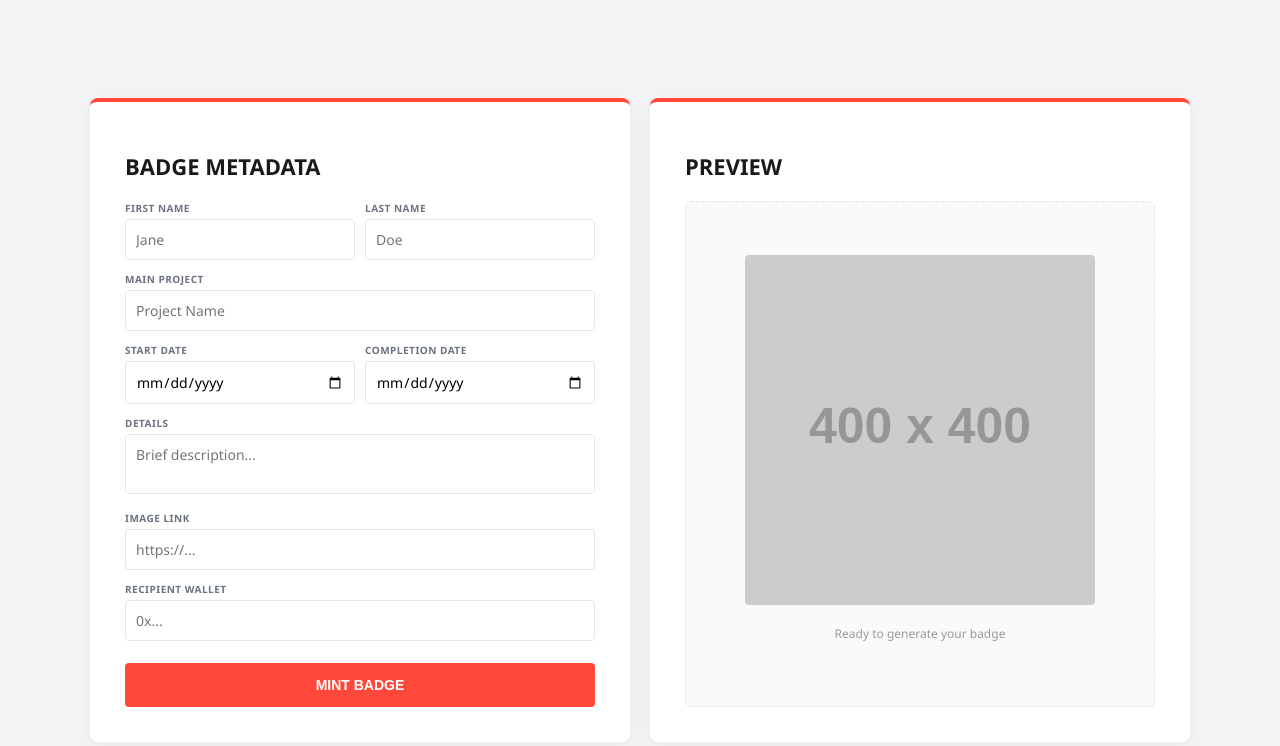
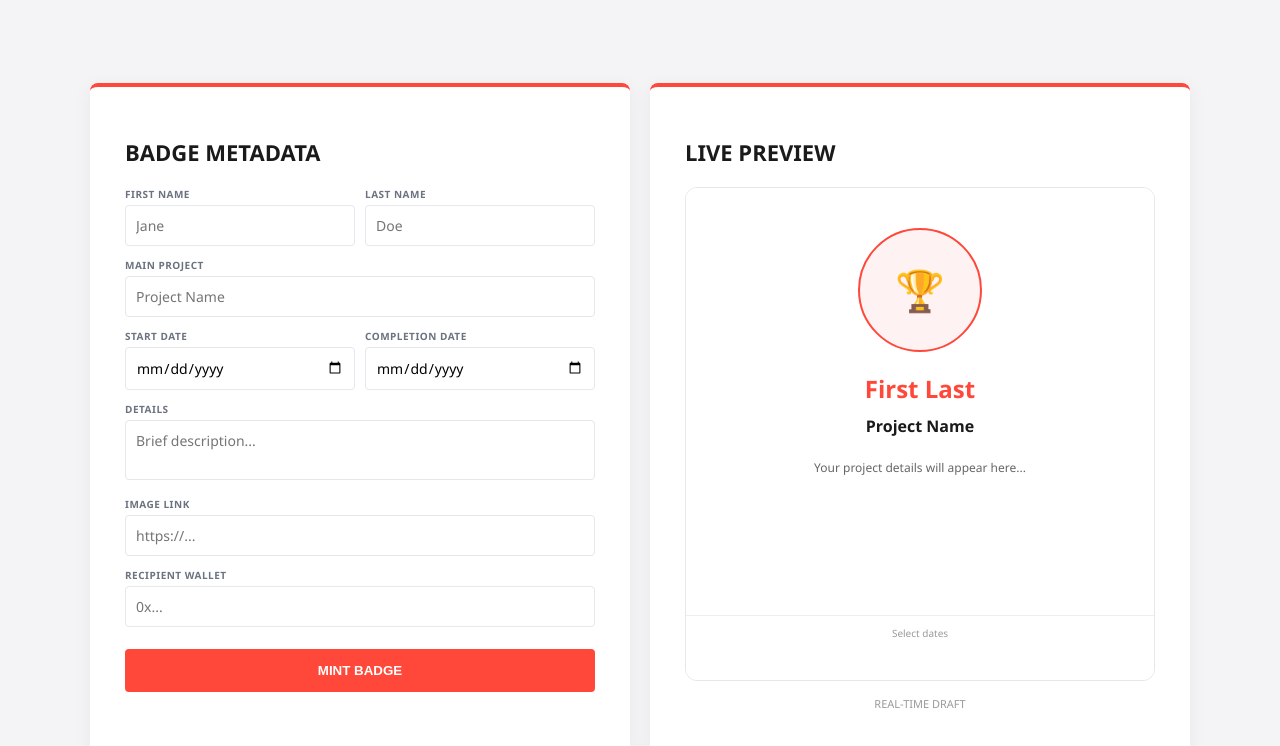
Before and after one commit to 1Seirak/badge-app, a Next.js app: page / in a window 1280 px wide. Shown: the top 746 px of the page. Built offline with nearby package versions, Linux system fonts and the light colour scheme.

Commit message:
feat: restore live dynamic preview

```diff
--- a/app/page.js
+++ b/app/page.js
@@ -50,63 +50,29 @@ export default function Home() {
   };
 
   const inputStyle = {
-    width: "100%",
-    padding: "10px",
-    borderRadius: "4px",
-    border: `1px solid ${colors.border}`,
-    marginBottom: "12px",
-    fontSize: "14px",
-    fontFamily: "inherit",
-    boxSizing: "border-box"
+    width: "100%", padding: "10px", borderRadius: "4px", border: `1px solid ${colors.border}`,
+    marginBottom: "12px", fontSize: "14px", fontFamily: "inherit", boxSizing: "border-box"
   };
 
   const labelStyle = {
-    display: "block",
-    fontSize: "10px",
-    fontWeight: "700",
-    color: "#6b7280",
-    textTransform: "uppercase",
-    marginBottom: "4px",
-    letterSpacing: "0.5px"
+    display: "block", fontSize: "10px", fontWeight: "700", color: "#6b7280",
+    textTransform: "uppercase", marginBottom: "4px", letterSpacing: "0.5px"
   };
 
-  // Style commun pour les deux colonnes (Formulaire et Badge)
   const columnCardStyle = {
-    flex: "1",
-    backgroundColor: colors.card,
-    padding: "35px",
-    borderRadius: "8px",
-    boxShadow: "0 4px 20px rgba(0,0,0,0.05)",
-    borderTop: `4px solid ${colors.elcaRed}`,
-    minHeight: "550px", // Pour que les deux colonnes aient la même taille
-    display: "flex",
-    flexDirection: "column"
+    flex: "1", backgroundColor: colors.card, padding: "35px", borderRadius: "8px",
+    boxShadow: "0 4px 20px rgba(0,0,0,0.05)", borderTop: `4px solid ${colors.elcaRed}`,
+    minHeight: "600px", display: "flex", flexDirection: "column"
   };
 
   return (
-    <div style={{
-      backgroundColor: colors.background,
-      minHeight: "100vh",
-      display: "flex",
-      flexDirection: "column",
-      alignItems: "center",
-      justifyContent: "center",
-      fontFamily: "'Segoe UI', Roboto, sans-serif",
-      padding: "20px"
-    }}>
-      <div style={{
-        display: "flex",
-        gap: "20px",
-        maxWidth: "1100px",
-        width: "100%",
-        alignItems: "stretch" // Pour qu'elles fassent la même hauteur
-      }}>
+    <div style={{ backgroundColor: colors.background, minHeight: "100vh", display: "flex", alignItems: "center", justifyContent: "center", fontFamily: "'Segoe UI', Roboto, sans-serif", padding: "20px" }}>
+      <div style={{ display: "flex", gap: "20px", maxWidth: "1100px", width: "100%", alignItems: "stretch" }}>
 
-        {/* LEFT COLUMN: FORM */}
+        {/* LEFT: FORM */}
         <div style={columnCardStyle}>
           <h1 style={{ fontSize: "22px", fontWeight: "800", marginBottom: "20px", color: colors.dark }}>BADGE METADATA</h1>
-
-          <form onSubmit={handleSubmit} style={{ flex: 1 }}>
+          <form onSubmit={handleSubmit}>
             <div style={{ display: "flex", gap: "10px" }}>
               <div style={{ flex: 1 }}>
                 <label style={labelStyle}>First Name</label>
@@ -117,10 +83,8 @@ export default function Home() {
                 <input style={inputStyle} placeholder="Doe" onChange={(e) => setFormData({ ...formData, lastName: e.target.value })} required />
               </div>
             </div>
-
             <label style={labelStyle}>Main Project</label>
             <input style={inputStyle} placeholder="Project Name" onChange={(e) => setFormData({ ...formData, mainProject: e.target.value })} required />
-
             <div style={{ display: "flex", gap: "10px" }}>
               <div style={{ flex: 1 }}>
                 <label style={labelStyle}>Start Date</label>
@@ -131,67 +95,44 @@ export default function Home() {
                 <input type="date" style={inputStyle} onChange={(e) => setFormData({ ...formData, completionDate: e.target.value })} required />
               </div>
             </div>
-
             <label style={labelStyle}>Details</label>
             <textarea style={{ ...inputStyle, height: "60px", resize: "none" }} placeholder="Brief description..." onChange={(e) => setFormData({ ...formData, details: e.target.value })} required />
-
             <label style={labelStyle}>Image Link</label>
             <input style={inputStyle} placeholder="https://..." onChange={(e) => setFormData({ ...formData, imageLink: e.target.value })} required />
-
             <label style={labelStyle}>Recipient Wallet</label>
             <input style={inputStyle} placeholder="0x..." onChange={(e) => setFormData({ ...formData, recipientWallet: e.target.value })} required />
-
-            <button type="submit" disabled={loading} style={{
-              width: "100%",
-              padding: "14px",
-              backgroundColor: loading ? "#9ca3af" : colors.elcaRed,
-              color: "white",
-              border: "none",
-              borderRadius: "4px",
-              fontWeight: "bold",
-              cursor: loading ? "not-allowed" : "pointer",
-              marginTop: "10px",
-              fontSize: "14px",
-              transition: "opacity 0.2s"
-            }}>
+            <button type="submit" disabled={loading} style={{ width: "100%", padding: "14px", backgroundColor: loading ? "#9ca3af" : colors.elcaRed, color: "white", border: "none", borderRadius: "4px", fontWeight: "bold", cursor: loading ? "not-allowed" : "pointer", marginTop: "10px" }}>
               {loading ? "PROCESSING..." : "MINT BADGE"}
             </button>
           </form>
           {status && <div style={{ marginTop: "15px", fontSize: "12px", textAlign: "center", color: colors.elcaRed, fontWeight: "600" }}>{status}</div>}
         </div>
 
-        {/* RIGHT COLUMN: PREVIEW (SIDE-BY-SIDE CONSISTENCY) */}
+        {/* RIGHT: LIVE PREVIEW */}
         <div style={columnCardStyle}>
-          <h1 style={{ fontSize: "22px", fontWeight: "800", marginBottom: "20px", color: colors.dark }}>PREVIEW</h1>
-          <div style={{
-            flex: 1,
-            display: "flex",
-            flexDirection: "column",
-            alignItems: "center",
-            justifyContent: "center",
-            border: `1px dashed ${colors.border}`,
-            borderRadius: "6px",
-            backgroundColor: "#fafafa",
-            overflow: "hidden"
-          }}>
-            <img
-              src={badgeUrl || "https://placehold.co/400x400/eeeeee/999999?text=Badge+Preview"}
-              alt="NFT Badge"
-              style={{
-                width: "100%",
-                height: "auto",
-                maxWidth: "350px",
-                borderRadius: "4px",
-                boxShadow: badgeUrl ? "0 8px 25px rgba(0,0,0,0.1)" : "none",
-                transition: "all 0.5s ease"
-              }}
-            />
-            {!badgeUrl && (
-              <p style={{ marginTop: "20px", fontSize: "12px", color: "#999", fontWeight: "500" }}>
-                Ready to generate your badge
-              </p>
+          <h1 style={{ fontSize: "22px", fontWeight: "800", marginBottom: "20px", color: colors.dark }}>LIVE PREVIEW</h1>
+          <div style={{ flex: 1, display: "flex", flexDirection: "column", alignItems: "center", justifyContent: "center", border: `1px solid ${colors.border}`, borderRadius: "12px", background: "white", position: "relative", overflow: "hidden" }}>
+
+            {/* Si le badge est minté, on montre le résultat final, sinon on montre le live preview */}
+            {badgeUrl ? (
+               <img src={badgeUrl} alt="Final Badge" style={{ width: "100%", height: "100%", objectFit: "cover" }} />
+            ) : (
+              <div style={{ width: "100%", height: "100%", padding: "40px", display: "flex", flexDirection: "column", alignItems: "center", textAlign: "center", backgroundColor: "#fff" }}>
+                <div style={{ width: "120px", height: "120px", borderRadius: "50%", backgroundColor: "#fef2f2", display: "flex", alignItems: "center", justifyContent: "center", border: `2px solid ${colors.elcaRed}`, marginBottom: "20px", overflow: "hidden" }}>
+                  {formData.imageLink ? <img src={formData.imageLink} style={{width: '100%', height: '100%', objectFit: 'cover'}} /> : <span style={{fontSize: "40px"}}>🏆</span>}
+                </div>
+                <h2 style={{ color: colors.elcaRed, margin: "0", fontSize: "24px", fontWeight: "bold" }}>{formData.firstName || "First"} {formData.lastName || "Last"}</h2>
+                <p style={{ fontWeight: "600", color: colors.dark, margin: "10px 0" }}>{formData.mainProject || "Project Name"}</p>
+                <p style={{ fontSize: "12px", color: "#666", maxWidth: "80%" }}>{formData.details || "Your project details will appear here..."}</p>
+                <div style={{ marginTop: "auto", fontSize: "10px", color: "#999", borderTop: "1px solid #eee", paddingTop: "10px", width: "100%" }}>
+                  {formData.startDate && formData.completionDate ? `${formData.startDate} → ${formData.completionDate}` : "Select dates"}
+                </div>
+              </div>
             )}
           </div>
+          <p style={{ textAlign: "center", fontSize: "11px", color: "#999", marginTop: "15px" }}>
+            {badgeUrl ? "OFFICIAL NFT GENERATED" : "REAL-TIME DRAFT"}
+          </p>
         </div>
 
       </div>
```
